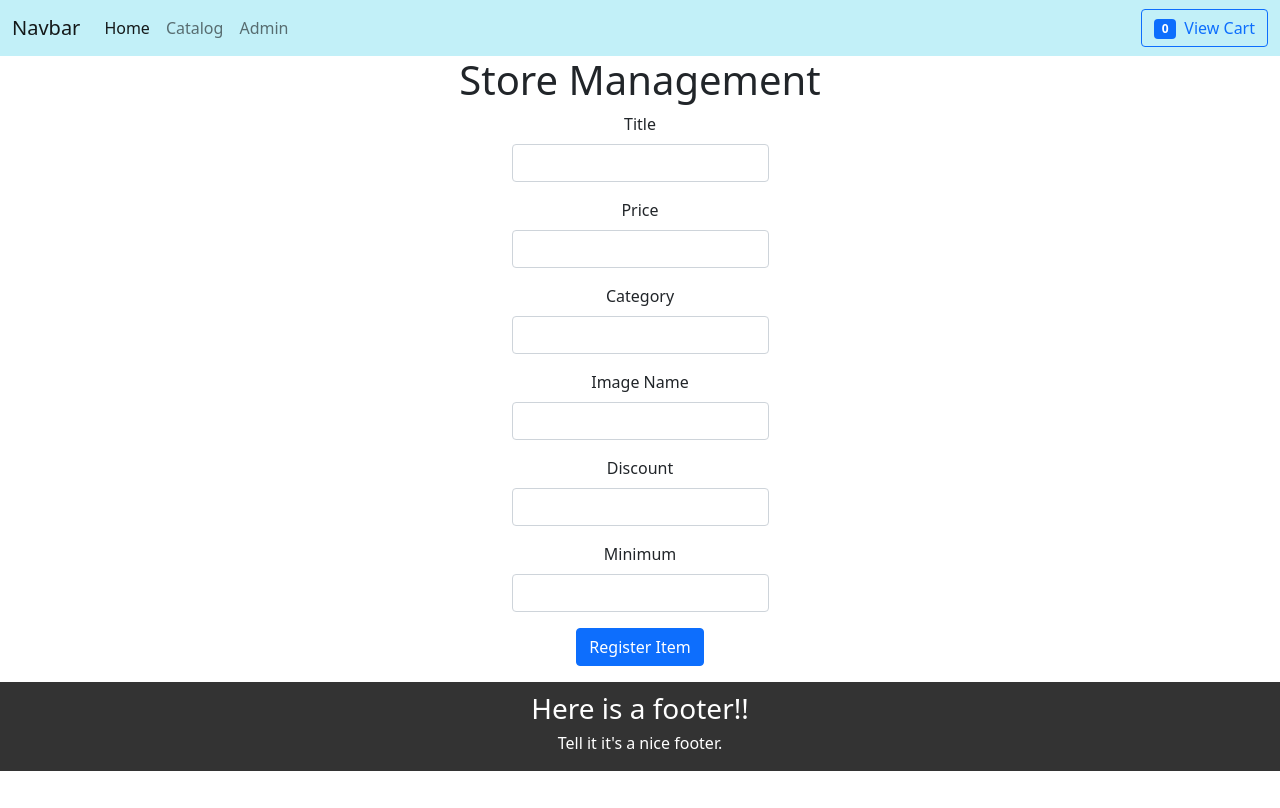
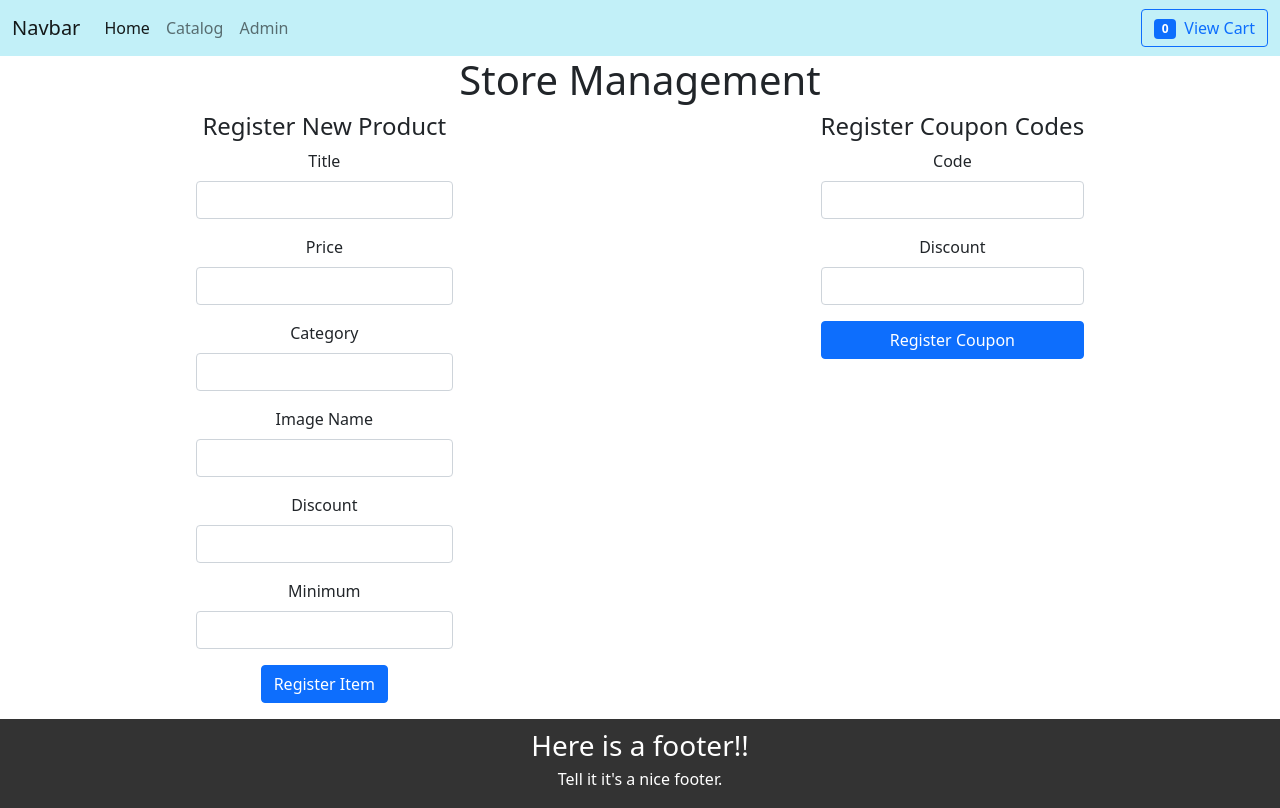
Before and after one commit to Diaz1620/micro-soldering-store-REACT, a React (Create React App) app: page /admin in a window 1280 px wide. Built offline with nearby package versions, Linux system fonts and the light colour scheme.

Commit message:
added logic for coupon code

```diff
--- a/src/components/admin.jsx
+++ b/src/components/admin.jsx
@@ -4,6 +4,26 @@ import ItemService from '../services/itemService';
 
 const Admin = () => {
     const [product, setProduct] = useState({});
+    const [coupon, setCoupon] = useState({});
+
+    const couponTextChange = (e) => {
+        // console.log(e.target.name, e.target.value);
+        let name = e.target.name;
+        let value = e.target.value;
+
+        let copy = { ...coupon};
+        copy[name] = value
+
+        setCoupon(copy);
+    }
+
+    const registerCoupon = () => {
+        // console.log(coupon);
+        var copy = {...coupon};
+        copy.discount = parseFloat(copy.discount)
+        console.log(copy);
+
+    }
 
     const textChange = (event) => {
         let name = event.target.name;
@@ -35,9 +55,10 @@ const Admin = () => {
     return (
         <div className="admin-page">
             <h1>Store Management</h1>
-
+            <div className="d-flex justify-content-around">
                 <div className="item-form d-flex justify-content-center">
                     <form action="POST">
+                        <h4>Register New Product</h4>
                         <div className="mb-3">
                             <label className="form-label">Title</label>
                             <input type="text" className="form-control" name="title" onChange={textChange} />
@@ -62,9 +83,29 @@ const Admin = () => {
                             <label className="form-label">Minimum</label>
                             <input type="number" className="form-control" name="minimum" onChange={textChange} />
                         </div>
+                        <button onClick={registerItem} className="btn btn-primary mb-3">Register Item</button>
                     </form>
                 </div>
-            <button onClick={registerItem} className="btn btn-primary mb-3">Register Item</button>
+
+                <div className="">
+                    <h4>Register Coupon Codes</h4>
+
+                    <div className="item-form d-flex flex-column justify-content-center">
+                        <form className="">
+                            <div className="mb-3">
+                                <label className="form-label">Code</label>
+                                <input type="text" className="form-control" name="code" onChange={couponTextChange} />
+                            </div>
+                            <div className="mb-3">
+                                <label className="form-label">Discount </label>
+                                <input type="text" className="form-control" name="discount" onChange={couponTextChange} />
+                            </div>
+                        </form>
+                            <button onClick={registerCoupon} className="btn btn-primary">Register Coupon</button>
+                    </div>
+                </div>
+            </div>
+
         </div>
     );
 };
--- a/src/services/itemService.js
+++ b/src/services/itemService.js
@@ -118,6 +118,7 @@ class ItemService {
         let response = await axios.get("http://127.0.0.1:5000/api/catalog");
         return response.data;
 
+        // return mock data
         return data;
     }
 
@@ -129,6 +130,8 @@ class ItemService {
             console.log("Error, product not saved");
         }
     }
+
+
 }
 
 export default ItemService;
```
Lines whose indentation alone changed are shown as unchanged.
